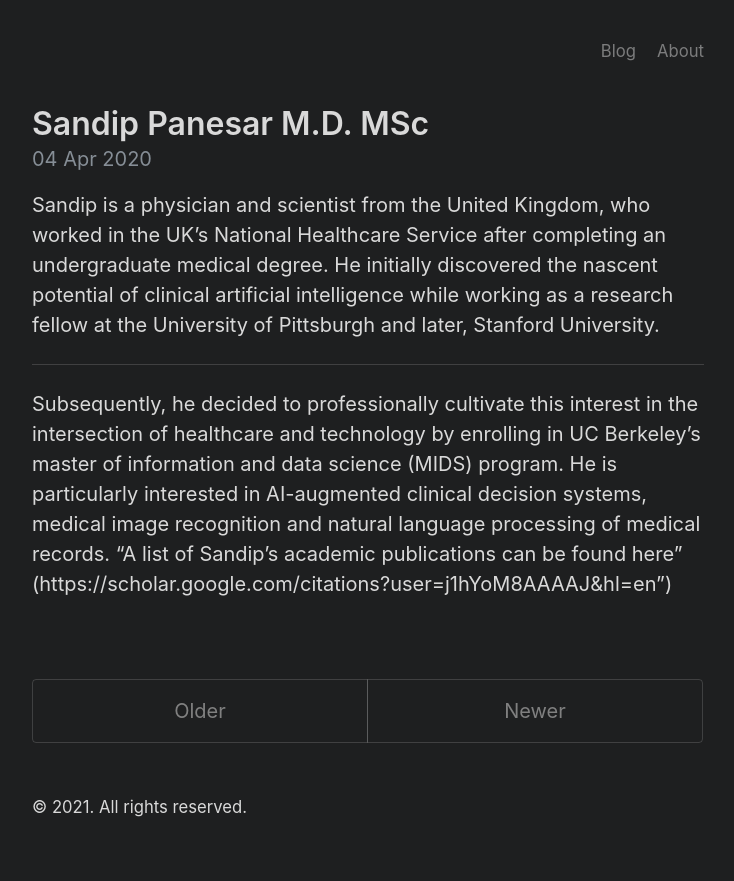
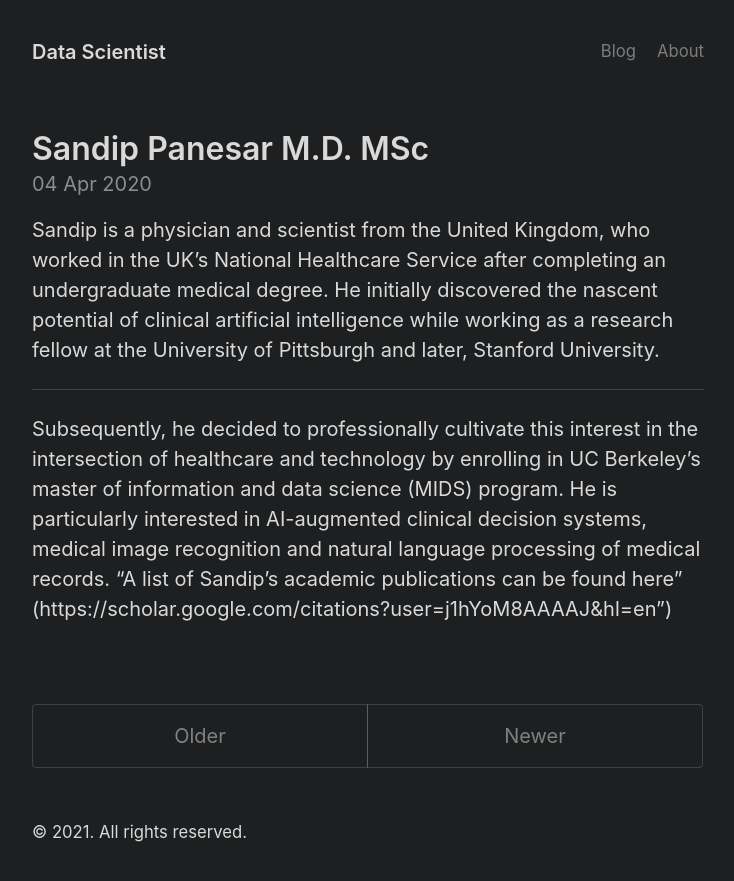
Before and after one commit to CapitalData/Sandip, a Jekyll site: the page built from index.html, in a window 1280 px wide. Shown: the top 881 px of the page, without its empty margins (272-1006 px from the left). Built offline with Jekyll 4.4.1, drawn with Linux system fonts in a browser that asks for light colours; the list of posts is cut into pages by our own code.

Commit message:
config add title

```diff
--- a/_config.yml
+++ b/_config.yml
@@ -1,6 +1,6 @@
 # Setup
 # Setup
-title:
+title: Data Scientist
 url: https://mayraaleli85.github.io/Sandip
 paginate: 1
 paginate_path: "/Sandip/"
```
